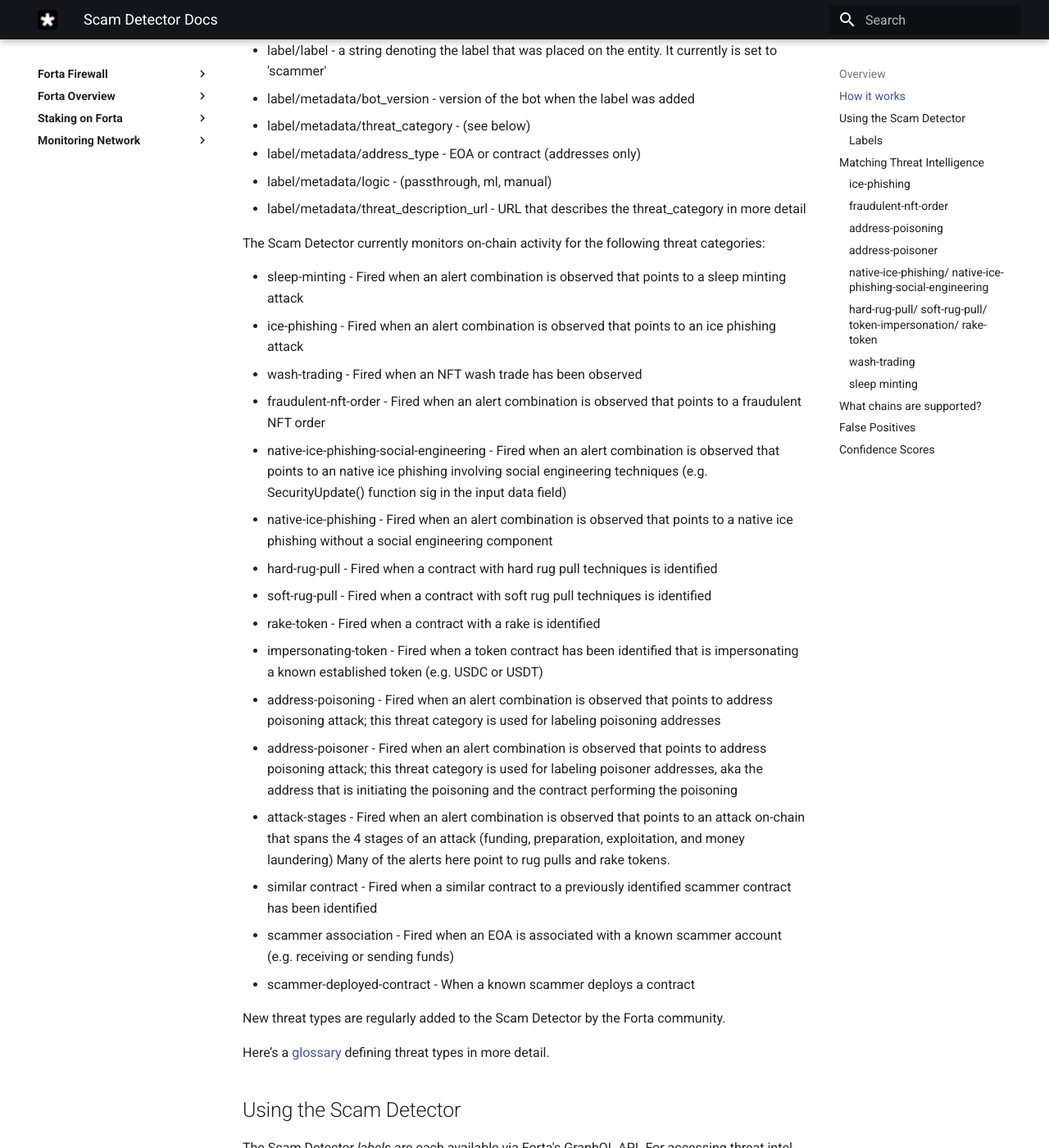
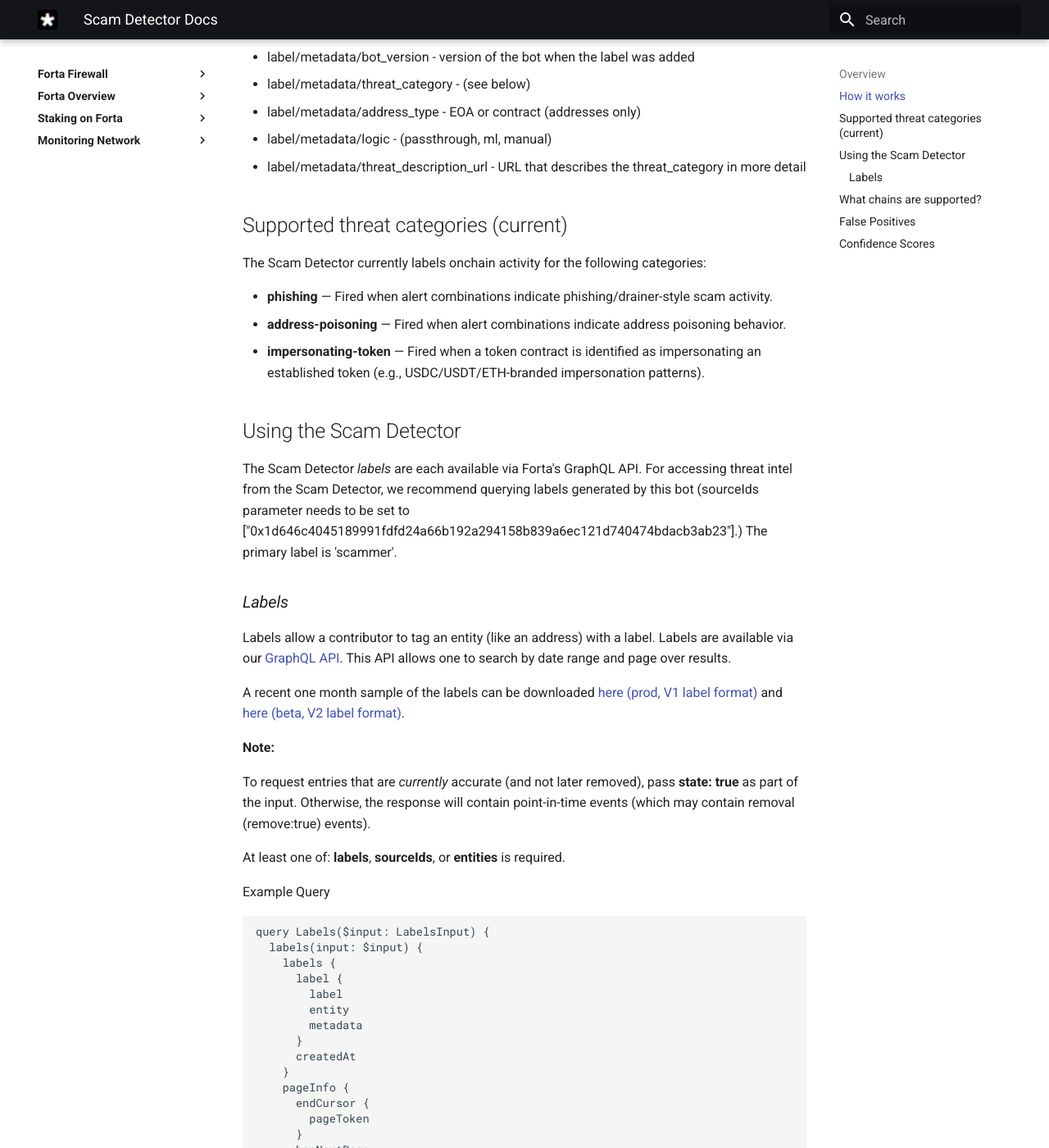
Before and after one commit to forta-network/docs, an MkDocs documentation site: the page built from docs/scam-detector-bot.md, in a window 1280 px wide and 1400 px high, scrolled down 932 px. Shown: the whole window at 82% size. Built offline with MkDocs 1.6.1 and Material for MkDocs 9.7.7, drawn with Linux system fonts in a browser that asks for light colours; some of the changed text lies outside the part shown.

Commit message:
new scam detector

```diff
--- a/docs/scam-detector-bot.md
+++ b/docs/scam-detector-bot.md
@@ -1,11 +1,23 @@
 # Scam Detector Docs
 
+
 ## Overview
-The Scam Detector is an ideal source of threat intel for Web3 wallets and dashboard tools, as well as for security and compliance solutions serving a retail or institutional audience. Use the Scam Detector to build or supplement a blacklist, or as a transaction analysis tool by querying the Scam Detector at the point of approval or transaction to determine whether they are malicious.
+The Scam Detector is an ideal source of threat intelligence for Web3
+wallets and dashboard tools, as well as for security and compliance
+solutions serving retail or institutional audiences. Use the Scam
+Detector to build or supplement a blacklist, or as a transaction risk
+signal by querying it at approval/signing time to determine whether an
+entity is potentially malicious.
 
-The Scam Detector provides threat intelligence about malicious smart contracts, EOAs, and URLs engaging in scams and other end-user attacks. It relies on a *bundle* of underlying Forta bots, each monitoring for a specific threat type (ex: Ice Phishing).
+The Scam Detector provides threat intelligence about malicious smart
+contracts, EOAs, and URLs engaging in scams and other end-user
+attacks. It relies on a *bundle* of underlying Forta bots, each
+monitoring for specific scam behaviors.
 
-The Scam Detector and its underlying bots are collectively maintained by the Forta community, including the Forta Foundation, Nethermind, and dozens of individual security researchers and developers.
+The Scam Detector and its underlying bots are collectively maintained
+by the Forta community, including the Forta Foundation, Nethermind,
+and individual security researchers and developers.
+
 
 ## How it works
 Forta bots are monitoring on-chain activity 24/7/365. Some bots leverage a heuristic-based approach, others leverage machine learning to identify malicious activity. When bots identify an attack or scam on-chain, they create two types of threat intelligence:
@@ -24,29 +36,18 @@
 - label/metadata/logic - (passthrough, ml, manual)
 - label/metadata/threat_description_url - URL that describes the threat_category in more detail
 
+## Supported threat categories (current)
+The Scam Detector currently labels onchain activity for the following
+categories:
 
-The Scam Detector currently monitors on-chain activity for the following threat categories:
+- **phishing** — Fired when alert combinations indicate
+phishing/drainer-style scam activity.
+- **address-poisoning** — Fired when alert combinations indicate
+address poisoning behavior.
+- **impersonating-token** — Fired when a token contract is identified
+as impersonating an established token (e.g., USDC/USDT/ETH-branded
+impersonation patterns).
 
-- sleep-minting - Fired when an alert combination is observed that points to a sleep minting attack
-- ice-phishing - Fired when an alert combination is observed that points to an ice phishing attack
-- wash-trading - Fired when an NFT wash trade has been observed
-- fraudulent-nft-order - Fired when an alert combination is observed that points to a fraudulent NFT order
-- native-ice-phishing-social-engineering - Fired when an alert combination is observed that points to an native ice phishing involving social engineering techniques (e.g. SecurityUpdate() function sig in the input data field)
-- native-ice-phishing - Fired when an alert combination is observed that points to a native ice phishing without a social engineering component
-- hard-rug-pull - Fired when a contract with hard rug pull techniques is identified
-- soft-rug-pull - Fired when a contract with soft rug pull techniques is identified
-- rake-token - Fired when a contract with a rake is identified
-- impersonating-token - Fired when a token contract has been identified that is impersonating a known established token (e.g. USDC or USDT)
-- address-poisoning - Fired when an alert combination is observed that points to address poisoning attack; this threat category is used for labeling poisoning addresses
-- address-poisoner - Fired when an alert combination is observed that points to address poisoning attack; this threat category is used for labeling poisoner addresses, aka the address that is initiating the poisoning and the contract performing the poisoning
-- attack-stages - Fired when an alert combination is observed that points to an attack on-chain that spans the 4 stages of an attack (funding, preparation, exploitation, and money laundering) Many of the alerts here point to rug pulls and rake tokens.
-- similar contract - Fired when a similar contract to a previously identified scammer contract has been identified
-- scammer association - Fired when an EOA is associated with a known scammer account (e.g. receiving or sending funds)
-- scammer-deployed-contract - When a known scammer deploys a contract
-
-New threat types are regularly added to the Scam Detector by the Forta community.
-
-Here’s a [glossary](https://forta.org/attacks/) defining threat types in more detail.
 
 ## Using the Scam Detector
 The Scam Detector *labels* are each available via Forta's GraphQL API. For accessing threat intel from the Scam Detector, we recommend querying labels generated by this bot (sourceIds parameter needs to be set to ["0x1d646c4045189991fdfd24a66b192a294158b839a6ec121d740474bdacb3ab23"].) The primary label is 'scammer'.
@@ -173,52 +174,13 @@
 More details on querying labels can be found in our [Forta GraphQL API](https://docs.forta.network/en/latest/forta-api-reference/#query-labels)  documentation.
 
 
-## Matching Threat Intelligence
-Forta’s threat intelligence indicators consist of scammer contracts, EOAs, and Urls that can be matched against transaction data (either pre-signing, during transaction simulation, or after block building.)
-
-Independent on the type of transaction data that will be used to match Forta's threat intelligence, specific matching logic need to be applied to obtain all relevant transactions based on the threat category observed as outlined below:
-
-### ice-phishing
-Ice phishing involves a user issuing an approval, approvalForAll, increaseApproval or permit transaction. The to address is a benign token contract, but approval is granted to the scammer address specified in the input data of the transaction. As such, the input data or corresponding emitted events for approvals, approval for all and permit transactions need to be parse and the spender value ought to be matched against Forta’s threat intelligence.
-
-### fraudulent-nft-order
-Fraudulent NFT orders are challenging to match against the Forta’s threat intelligence as the order is merely signed by a user, collected through web2 infrastructure (such as a web site) and then submitted by the scammer on the user’s behalf. The order itself does not include the scammer address.
-
-However, the order gets executed by the scammer, so matching the from field will match those transactions. Once executed, the seaport protocol will transfer the digital assets to the scammer (which could be a different address from the invoking EOA) and matching emitted events for transfers would yield all relevant transactions.
-
-### address-poisoning
-Address poisoning results in a user’s address history to be poisoned using token transfers or native asset dust. Matching should happen at two levels:
-1. Match on any parsed transfer input data fields or corresponding event emissions for tokens. Note, either the to or the from could match the scammer.
-2. Match on the from address for native assets transfers.
-
-### address-poisoner
-Address poisoners are the initiator of the address poisoning activity. A simple matching of the from and to field (if a contract) would yield the relevant transactions.
-
-### native-ice-phishing/ native-ice-phishing-social-engineering
-Native ice phishing are straight transfers of native assets to the scammer. Matching the to address of the transaction against Forta threat intelligence yield transactions for this type of scam.
-
-### hard-rug-pull/ soft-rug-pull/ token-impersonation/ rake-token
-These threat categories are indicative of malicious token contracts that can be matched based on the transaction to address and/or log fields (e.g. transfer logs) post tx simulation.
-
-### wash-trading
-Wash trading artificially inflates the value and trading volume of digital assets the user may hold. In order identify transactions associated with these wash traded digital assets, the scammer addresses need to be matched against to/ from/ input data fields/ and emitted events.
-
-In addition, however, the actual wash traded digital asset is tainted and can be tracked by the transfer function. Note, given the contract could emit events with incorrect information - if created by the scammer; it is not a reliable data source.
-
-### sleep minting
-Sleep minting is similar to wash trading in that the provenance of an NFT is no longer guaranteed. In order track the sleep minted token by the transfer function. Note, given the contract could emit events with incorrect information, which is prevalent in sleep minting attacks; it is not a reliable data source.
-
 ## What chains are supported?
 
 - Ethereum
 - BNB Chain
 - Polygon
-- Avalanche
 - Arbitrum
 - Optimism
-- Fantom
-
-The Forta community evaluates new chains on an ongoing basis.
 
 
 ## False Positives
```
